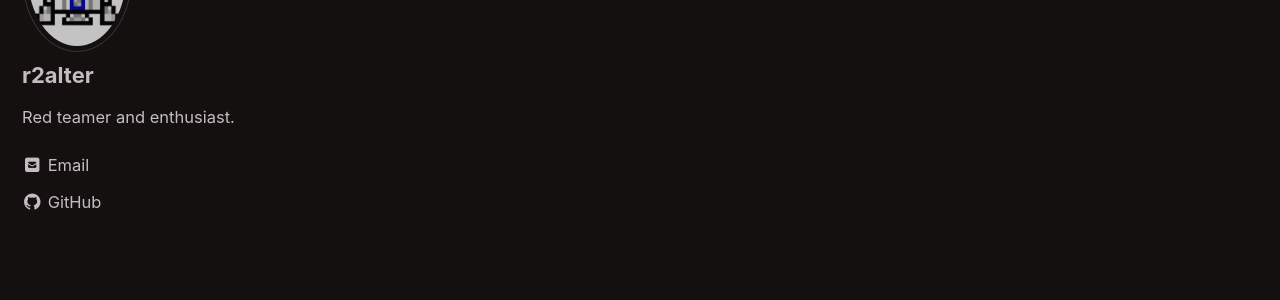
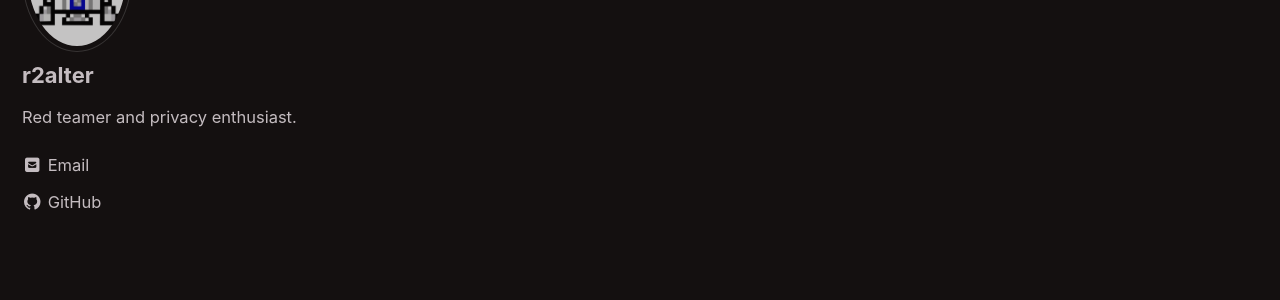
Before and after one commit to r2alter/r2alter.github.io, a Jekyll site: the page built from index.html, in a window 1280 px wide. Shown: the part 220-520 px from the top of the page. Built offline with Jekyll 4.4.1, drawn with Linux system fonts in a browser that asks for light colours; cached includes are drawn as plain includes; the list of posts is cut into pages by our own code.

Commit message:
configuration change

```diff
--- a/_config.yml
+++ b/_config.yml
@@ -114,7 +114,7 @@ analytics:
 author:
   name             : "r2alter"
   avatar           : "/assets/images/r2_logo.jpg"
-  bio              : "Red teamer and enthusiast."
+  bio              : "Red teamer and privacy enthusiast."
   location         : # "Somewhere"
   email            :
   links:
```
